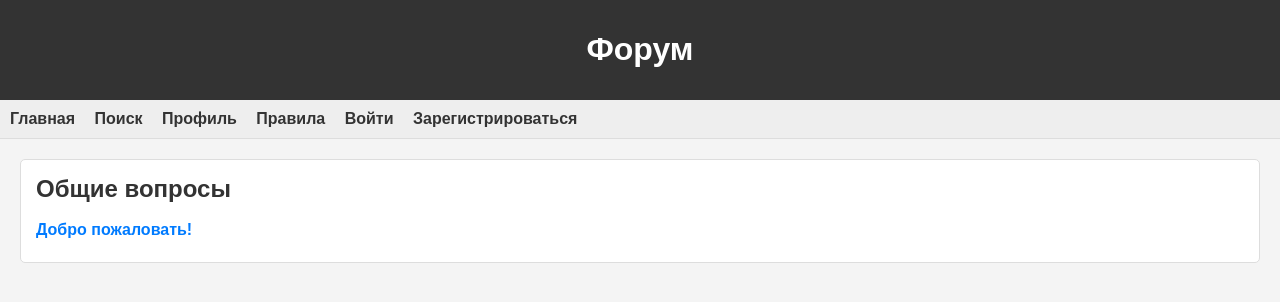
After one commit to BraynYT/hAck_IT, a Flask app: template templates/home.html in a window 1280 px wide. The commit adds this page. Shown: the top 302 px of the page. Run offline with Flask 3, Linux system fonts and the light colour scheme; the template is opened without the code that fills it, so the values that code supplies are empty.

Commit message:
Изменил html-страницы

```diff
--- a/run.py
+++ b/run.py
@@ -44,7 +44,7 @@ def login():
 @app.route("/home")
 @login_required
 def home():
-    return render_template("index.html")
+    return render_template("home.html")
 
 @app.route('/logout')
 def logout():
--- /dev/null
+++ b/templates/home.html
@@ -0,0 +1,108 @@
+<!DOCTYPE html>
+<html lang="ru">
+<head>
+    <meta charset="UTF-8">
+    <meta name="viewport" content="width=device-width, initial-scale=1.0">
+    <title>Форум: Главная</title>
+    <style>
+        body {
+            font-family: Arial, sans-serif;
+            margin: 0;
+            padding: 0;
+            background-color: #f4f4f4;
+            color: #333;
+        }
+
+        header {
+            background-color: #333;
+            color: #fff;
+            padding: 10px;
+            text-align: center;
+        }
+
+        nav {
+            background-color: #eee;
+            padding: 10px;
+            border-bottom: 1px solid #ddd;
+        }
+
+        nav a {
+            margin-right: 15px;
+            text-decoration: none;
+            color: #333;
+            font-weight: bold;
+        }
+
+        main {
+            padding: 20px;
+        }
+
+        .forum-category {
+            background-color: #fff;
+            border: 1px solid #ddd;
+            margin-bottom: 15px;
+            padding: 15px;
+            border-radius: 5px;
+        }
+
+        .forum-category h2 {
+            margin-top: 0;
+            margin-bottom: 10px;
+        }
+
+        .forum-list {
+            list-style: none;
+            padding: 0;
+            margin: 0;
+        }
+
+        .forum-list li {
+            padding: 8px 0;
+            border-bottom: 1px solid #eee;
+        }
+
+        .forum-list li:last-child {
+            border-bottom: none;
+        }
+
+        .forum-link {
+            display: block;
+            text-decoration: none;
+            color: #007bff;
+            font-weight: bold;
+        }
+
+        .forum-details {
+            font-size: 0.8em;
+            color: #777;
+        }
+
+        footer {
+            background-color: #333;
+            color: #fff;
+            text-align: center;
+            padding: 10px;
+            margin-top: 20px;
+        }
+    </style>
+</head>
+<body>
+    <header>
+        <h1>Форум</h1>
+    </header>
+
+    <nav>
+        <a href="#">Главная</a>
+        <a href="#">Поиск</a>
+        <a href="#">Профиль</a>
+        <a href="#">Правила</a>
+        <a href="#">Войти</a>
+        <a href="#">Зарегистрироваться</a>
+    </nav>
+
+    <main>
+        <section class="forum-category">
+            <h2>Общие вопросы</h2>
+            <ul class="forum-list">
+                <li>
+                    <a href="#" class="forum-link">Добро пожаловать!</a>
--- a/templates/login.html
+++ b/templates/login.html
@@ -3,7 +3,7 @@
 <head>
     <meta charset="UTF-8">
     <meta name="viewport" content="width=device-width, initial-scale=1.0">
-    <title>Авторизация в Инди-Игре</title>
+    <title>Авторизация</title>
     <style>
         body {
             font-family: 'Arial', sans-serif;
@@ -99,7 +99,7 @@
 <body>
 
 <div class="login-container">
-    <h2>Авторизация в Инди-Игре</h2>
+    <h2>Авторизация</h2>
     <form id="loginForm", method="POST">
         <div class="form-group">
             <label for="username">Имя пользователя:</label>
@@ -116,7 +116,7 @@
     </form>
 
     <div class="register-link">
-        Нет аккаунта? <a href="register.html">Зарегистрироваться</a>
+        Нет аккаунта? <a href="/registration">Зарегистрироваться</a>
     </div>
 </div>
 </body>
```
Also changed, not shown: templates/index.html (+54 -20 lines), templates/logout.html (deleted, +0 -62 lines), templates/register.html (+28 -3 lines).
